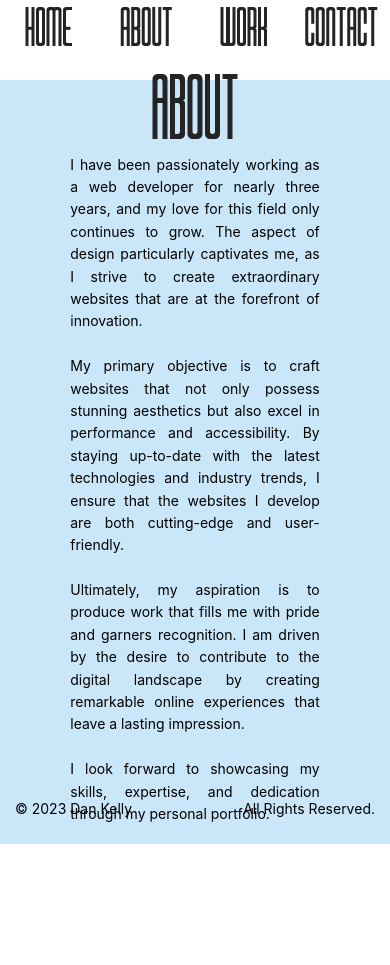
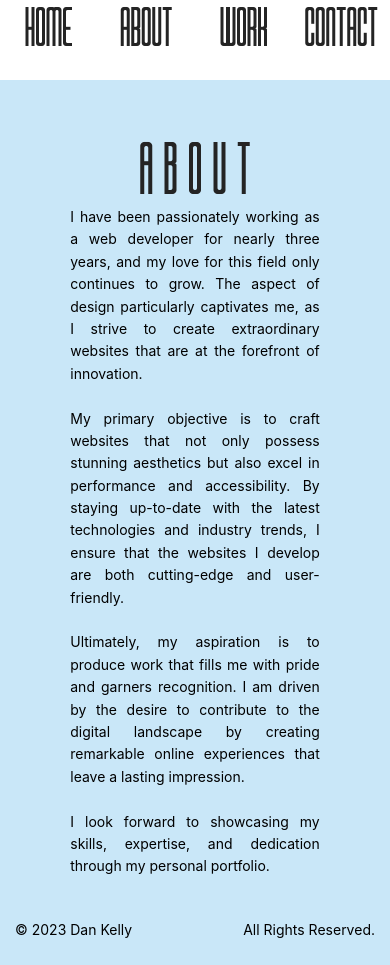
Before and after one commit to dankellyeng/mySite-nextjs, a Next.js app: page /about in a window 390 px wide. Before the commit the page ends 844 px from the top, so only its background shows below. Built offline with nearby package versions, Linux system fonts and the light colour scheme.

Commit message:
updated height property to fix mobile view issue on short screens

```diff
--- a/app/about/about.module.scss
+++ b/app/about/about.module.scss
@@ -12,12 +12,15 @@
   align-items: center;
 }
 .page {
-  height: calc(100% - 60px);
+  height: 100vh;
   width: 100%;
   display: flex;
   flex-direction: column;
   justify-content: center;
   padding-top: 80px;
+  @include devices(tablet) {
+    height: fit-content;
+  }
 
 }
 .paragraph {
@@ -36,6 +39,9 @@
   color: #242424;
   font-size: 50px;
   justify-content: center;
+  @include devices(tablet) {
+    font-size: 40px;
+  }
 }
 .text {
   display: flex;
--- a/app/about/page.tsx
+++ b/app/about/page.tsx
@@ -7,7 +7,7 @@ export default function About() {
   return (
     <div className={about.page}>
       <div className={about.about}>
-        <h1 className={about.header}>ABOUT</h1>
+        <h1 className={about.header}>A B O U T</h1>
         <div className={about.paragraph}>
           <p className={about.text}>
           I have been passionately working as a web developer for nearly three years, and my love for this field only continues to grow. The aspect of design particularly captivates me, as I strive to create extraordinary websites that are at the forefront of innovation. <br /><br />
--- a/app/contact/contact.module.scss
+++ b/app/contact/contact.module.scss
@@ -12,12 +12,15 @@
   background-color: #C9E7F8;
 }
 .page {
-  height: calc(100% - 60px);
+  height: 100vh;
   width: 100%;
   display: flex;
   flex-direction: column;
   justify-content: center;
   padding-top: 80px;
+  @include devices(tablet) {
+    height: fit-content;
+  }
 }
 .header {
   display: flex;
@@ -28,6 +31,9 @@
   color: #242424;
   font-size: 50px;
   justify-content: center;
+  @include devices(tablet) {
+    font-size: 40px;
+  }
 }
 .contactLinks {
   height: 100%;
--- a/app/contact/page.tsx
+++ b/app/contact/page.tsx
@@ -7,7 +7,7 @@ export default function Contact() {
   return (
     <div className={contact.page}>
       <div className={contact.contact}>
-        <h1 className={contact.header}>CONTACT</h1>
+        <h1 className={contact.header}>C O N T A CT</h1>
         <div className={contact.paragraph}>
             <p className={contact.text}>
             Interested in collaborating with me? I'm thrilled to connect over a cup of chai and have an engaging conversation.<br /><br />Feel free to explore my
--- a/app/page.module.scss
+++ b/app/page.module.scss
@@ -10,7 +10,7 @@
 }
 .fullPage {
   width: 100%;
-  height: calc(100% - 60px);
+  height: 100%;
 }
 .middle {
   justify-content: center;
```
